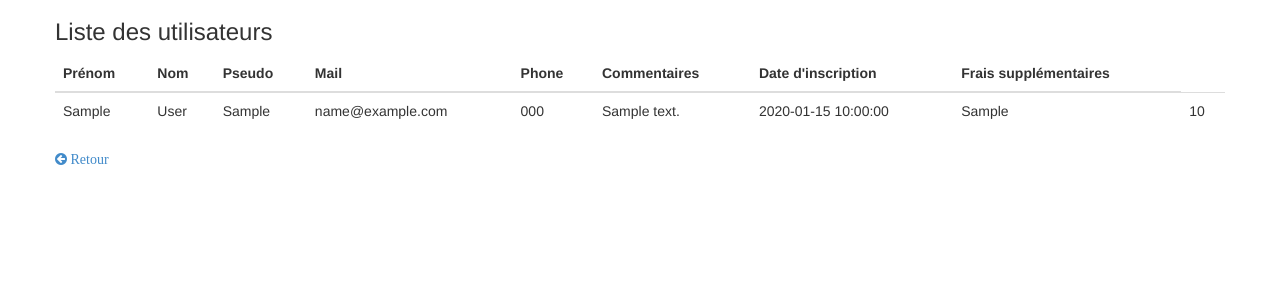
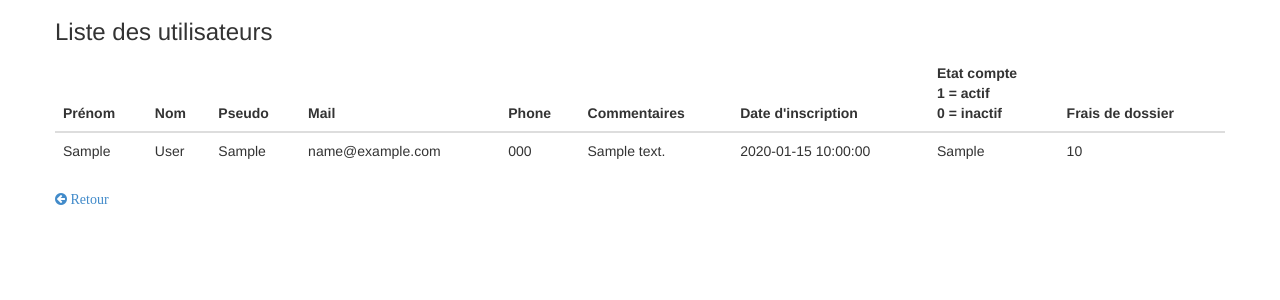
Before and after one commit to lukile/projetAnnuel, a PHP site: page /projet_annuel/listUser.php in a window 1280 px wide. Shown: the part 51-351 px from the top of the page. Run offline with PHP 8.4, Linux system fonts and the light colour scheme; tables that the repository leaves empty or names only in its code hold one stand-in row (values such as "Sample post"); some libraries are stand-ins or nearby versions.

Commit message:
fields added

```diff
--- a/listUser.php
+++ b/listUser.php
@@ -19,7 +19,8 @@ include "header.php";
                     <th>Phone</th>
                     <th>Commentaires</th>
                     <th>Date d'inscription</th>
-                    <th>Frais supplémentaires</th>
+                    <th>Etat compte <br>1 = actif<br>0 = inactif</th>
+                    <th>Frais de dossier</th>
                 </tr>
                 </thead>
                 <tbody>
```
